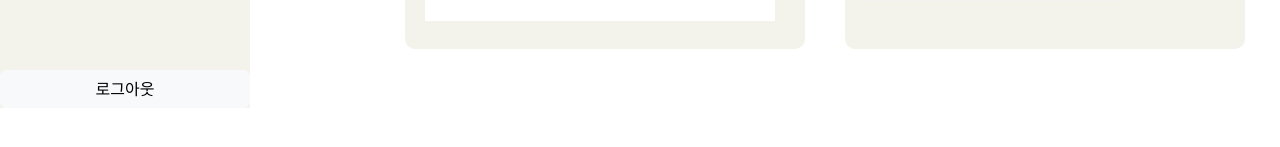
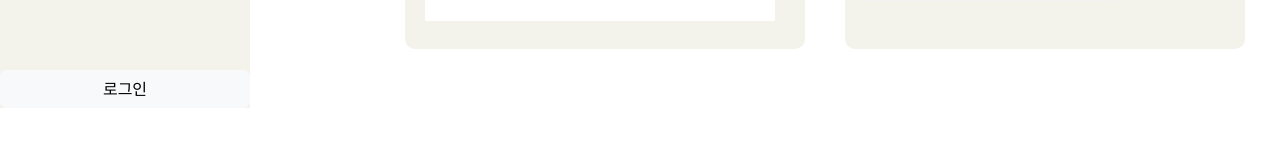
Before and after one commit to HSORI-SLSL/FRONT, a React (Create React App) app: page / in a window 1280 px wide. Shown: the part 591-738 px from the top of the page. Built offline with nearby package versions, Linux system fonts and the light colour scheme.

Commit message:
로그아웃

```diff
--- a/src/layout/Sidebar.js
+++ b/src/layout/Sidebar.js
@@ -1,8 +1,51 @@
-import React from 'react';
+import React, { useState, useEffect } from 'react';
 import './sidebars.css';
+import { getAuth, signOut } from 'firebase/auth';
+
 
 
 function Sidebar () {
+
+
+  const [isLoggedin, setIsLoggedin] = useState(false);
+
+
+
+
+  useEffect(() => {
+    // 사용자가 이미 로그인한지 확인합니다.
+    const isLoggedIn = localStorage.getItem('isLoggedIn') === 'true';
+    setIsLoggedin(isLoggedIn);
+  }, []);
+
+
+
+  const handleLogin = () => {
+    setIsLoggedin(true); // 로그인 성공 시 isLoggedin 값을 true로 설정
+    localStorage.setItem('isLoggedIn', 'true');
+  };
+
+
+  const handleLogout = () => {
+    const auth = getAuth();
+    setIsLoggedin(false);
+    localStorage.setItem('isLoggedIn', 'false'); // 로그인 상태를 localStorage에 저장합니다.
+    signOut(auth)
+      .then(() => {
+        console.log('로그아웃 성공');
+        setIsLoggedin(false);
+      })
+      .catch((error) => {
+        console.log('로그아웃 에러:', error);
+      });
+
+  };
+
+ const clickMe = () => {
+    window.location.href = "http://localhost:3000/login";
+  };
+
+
   return (
     <div className="Sidebar">
       <div class="d-flex flex-column align-items-stretch flex-shrink-0" style={ { width : '250px', backgroundColor:'#F3F2EB'}}>
@@ -60,17 +103,24 @@ function Sidebar () {
         </div>
 
         {/* 로그아웃 버튼 */}
-        <button type="button" class="btn btn-light" style={ { marginTop : '130px' } }>
-          {/* 맥북 = 200
-          윈도우 = 160 */}
+        {isLoggedin ? (
+        <button onClick={handleLogout} type="button" class="btn btn-light" style={{ marginTop: '130px' }}>
           로그아웃
+
         </button>
+      ) : (
+        <button onClick={() => {  clickMe(); handleLogin();}} type="button" class="btn btn-light" style={{ marginTop: '130px' }}>
+          로그인
+        </button>
+
+      )}
       </div>
     </div>
   )
 }
 
-// /* global bootstrap: false */
+
+/* global bootstrap: false */
 // (function () {
 //   'use strict'
 //   var tooltipTriggerList = [].slice.call(document.querySelectorAll('[data-bs-toggle="tooltip"]'))
```
